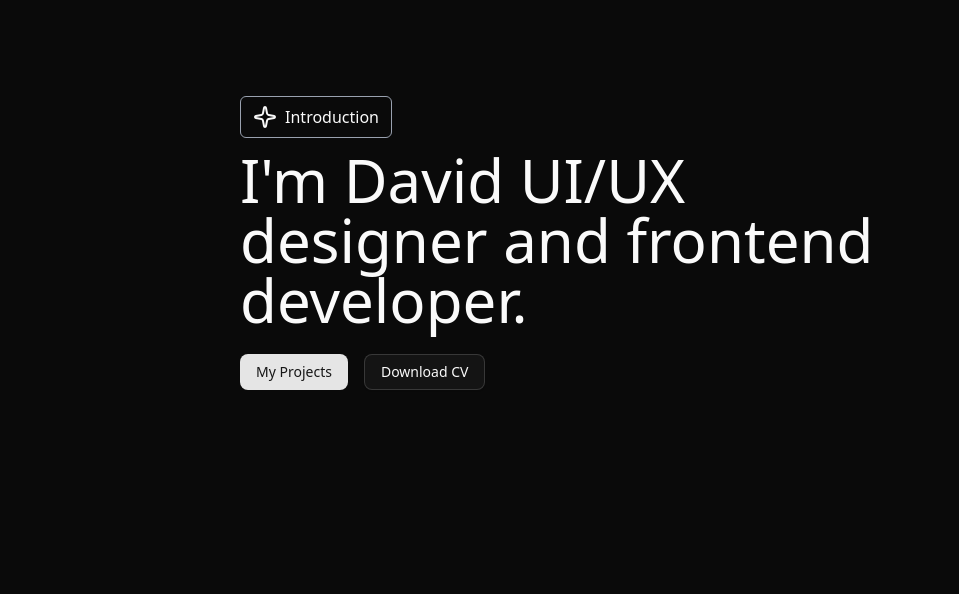
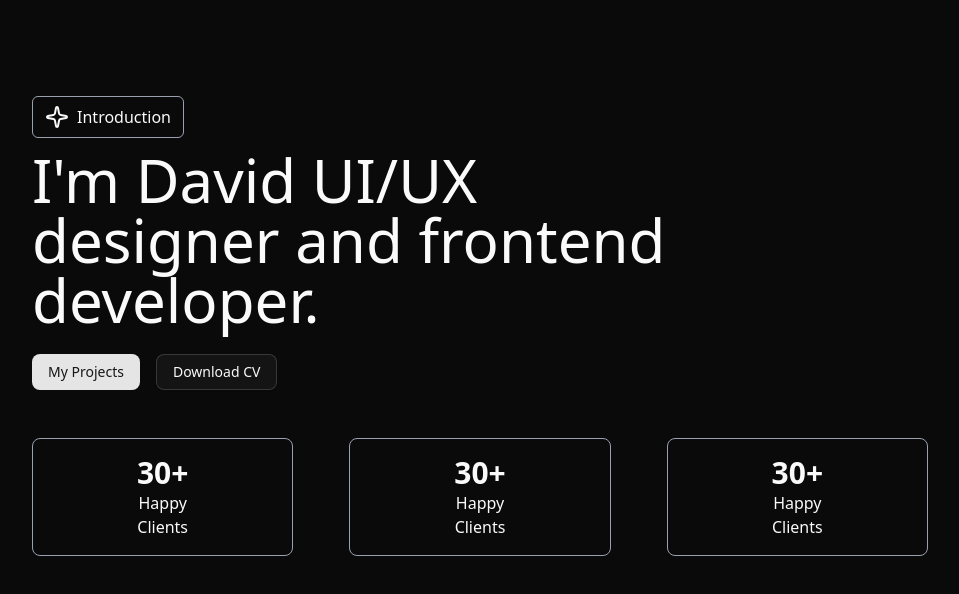
Before and after one commit to BitWizCoder/CWS-personal-portfolio, a React (Vite) app: page / in a window 1280 px wide. Shown: the top 594 px of the page, without its empty margins (64-1023 px from the left). Built offline with nearby package versions, Linux system fonts and the light colour scheme.

Commit message:
added satats

```diff
--- a/src/App.tsx
+++ b/src/App.tsx
@@ -1,11 +1,11 @@
 import Introduction from "./components/Introduction";
-import SidebarAbout from "./components/SidebarAbout";
+import Stats from "./components/Stats";
 
 function App() {
   return (
-    <div className="flex justify-center mt-24">
-      {/* <SidebarAbout /> */}
+    <div className="flex justify-center flex-col mt-24 ml-24">
       <Introduction />
+      <Stats />
     </div>
   );
 }
--- a/src/components/Stats.tsx
+++ b/src/components/Stats.tsx
@@ -1,9 +1,20 @@
 function Stats() {
-  return <div>
-
-
-
-  </div>;
+  return (
+    <div className="mt-12 flex justify-between gap-14 max-w-4xl">
+      <div className="border border-gray-400 py-4 px-22 rounded-md text-center">
+        <h2 className="text-3xl font-black">30+</h2>
+        <p>Happy Clients</p>
+      </div>
+      <div className="border border-gray-400 py-4 px-22 rounded-md text-center">
+        <h2 className="text-3xl font-black">30+</h2>
+        <p>Happy Clients</p>
+      </div>
+      <div className="border border-gray-400 py-4 px-22 rounded-md text-center">
+        <h2 className="text-3xl font-black">30+</h2>
+        <p>Happy Clients</p>
+      </div>
+    </div>
+  );
 }
 
 export default Stats;
```
